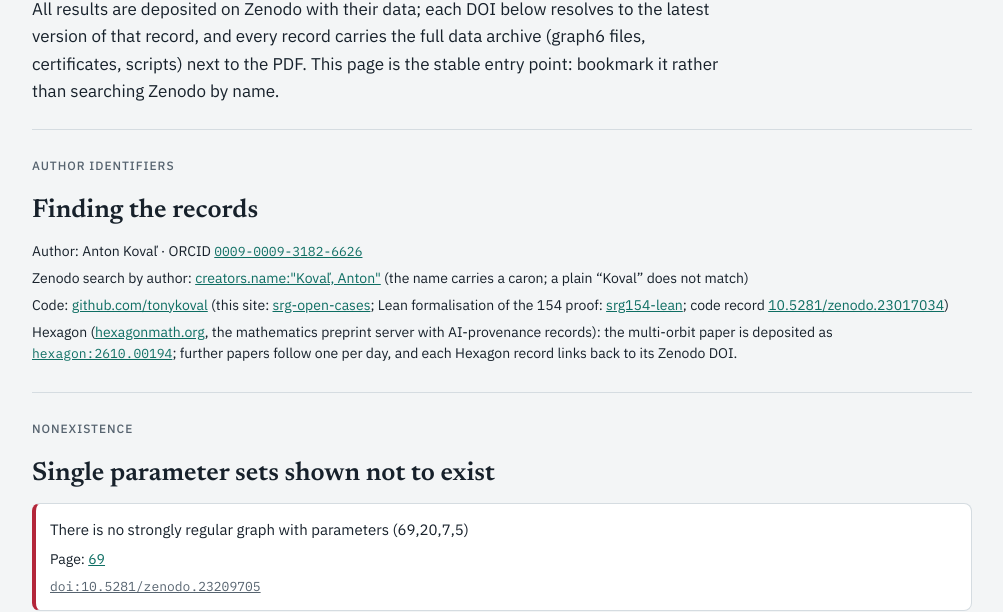
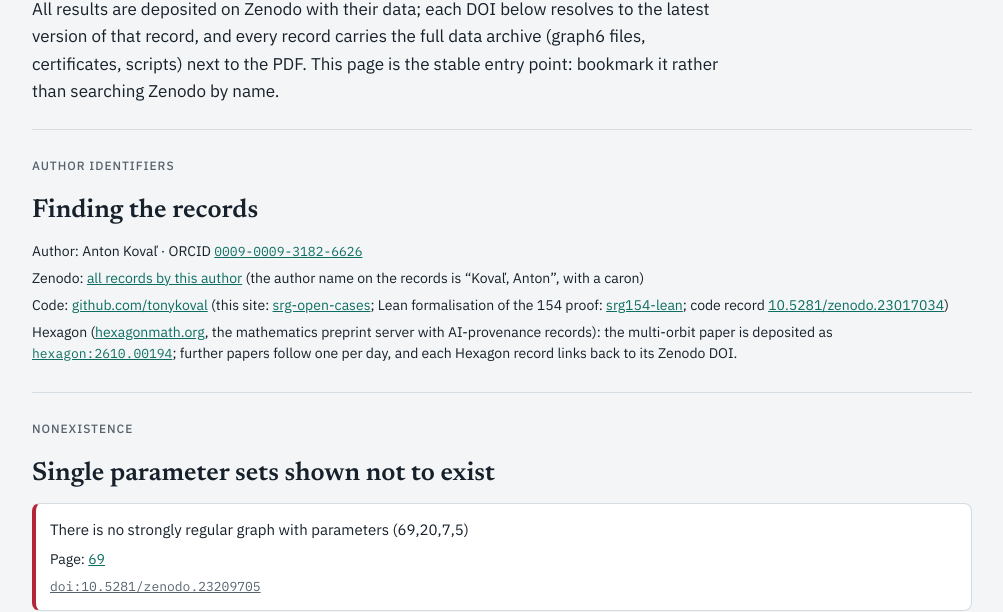
Before and after one commit to tonykoval/srg-open-cases, a plain HTML site: page papers.html in a window 1280 px wide. Shown: the part 222-834 px from the top of the page, without its empty margins (138-1141 px from the left). Drawn offline with Linux system fonts and the light colour scheme.

Commit message:
Papers page: direct Zenodo author-search link

```diff
--- a/papers.html
+++ b/papers.html
@@ -36,7 +36,7 @@
   <h2 id="ids-h">Finding the records</h2>
   <div class="ids">
     <div>Author: Anton Kovaľ · ORCID <a href="https://orcid.org/0009-0009-3182-6626"><code>0009-0009-3182-6626</code></a></div>
-    <div>Zenodo search by author: <a href="https://zenodo.org/search?q=creators.name%3A%22Kova%C4%BE%2C%20Anton%22">creators.name:"Kovaľ, Anton"</a> (the name carries a caron; a plain “Koval” does not match)</div>
+    <div>Zenodo: <a href="https://zenodo.org/search?q=creators.name%3A%22Kova%C4%BE%2C%20Anton%22&amp;l=list&amp;p=1&amp;s=25&amp;sort=newest">all records by this author</a> (the author name on the records is “Kovaľ, Anton”, with a caron)</div>
     <div>Code: <a href="https://github.com/tonykoval">github.com/tonykoval</a> (this site: <a href="https://github.com/tonykoval/srg-open-cases">srg-open-cases</a>; Lean formalisation of the 154 proof: <a href="https://github.com/tonykoval/srg154-lean">srg154-lean</a>; code record <a href="https://doi.org/10.5281/zenodo.23017034">10.5281/zenodo.23017034</a>)</div>
     <div>Hexagon (<a href="https://hexagonmath.org">hexagonmath.org</a>, the mathematics preprint server with AI-provenance records): the multi-orbit paper is deposited as <a href="https://hexagonmath.org/2610.00194"><code>hexagon:2610.00194</code></a>; further papers follow one per day, and each Hexagon record links back to its Zenodo DOI.</div>
   </div>
```
